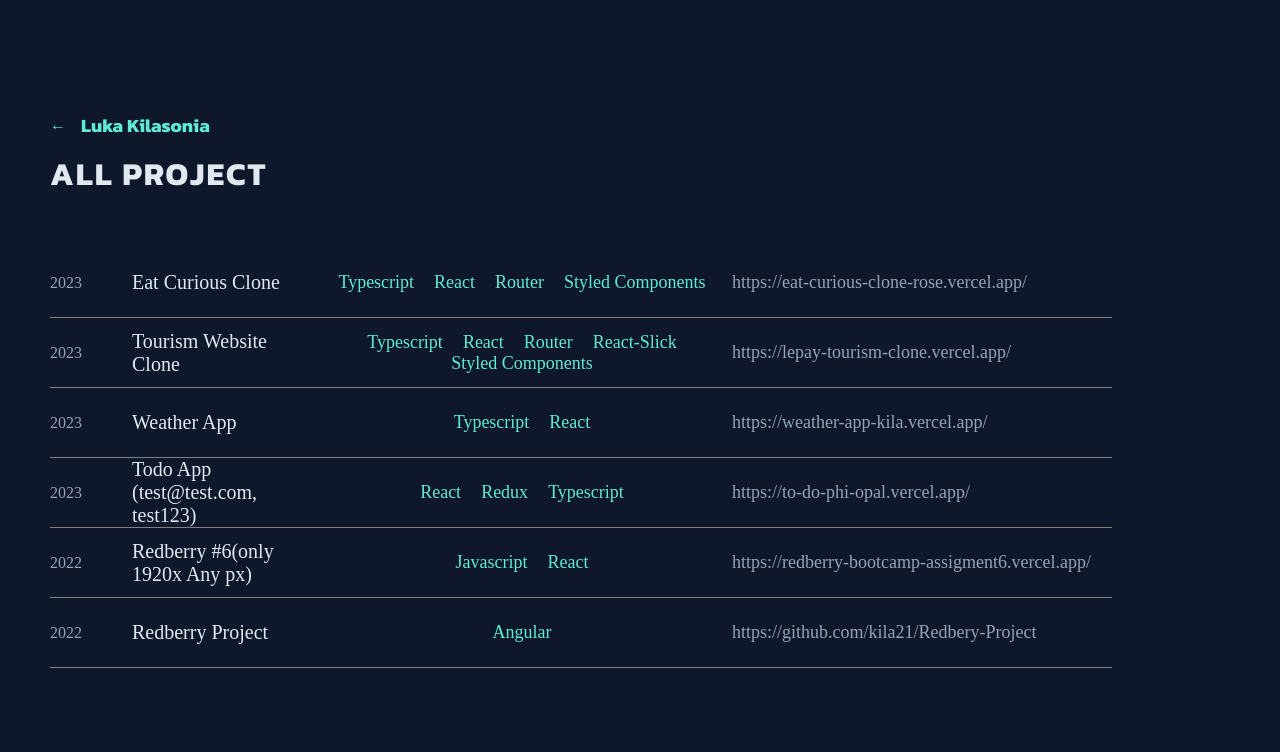
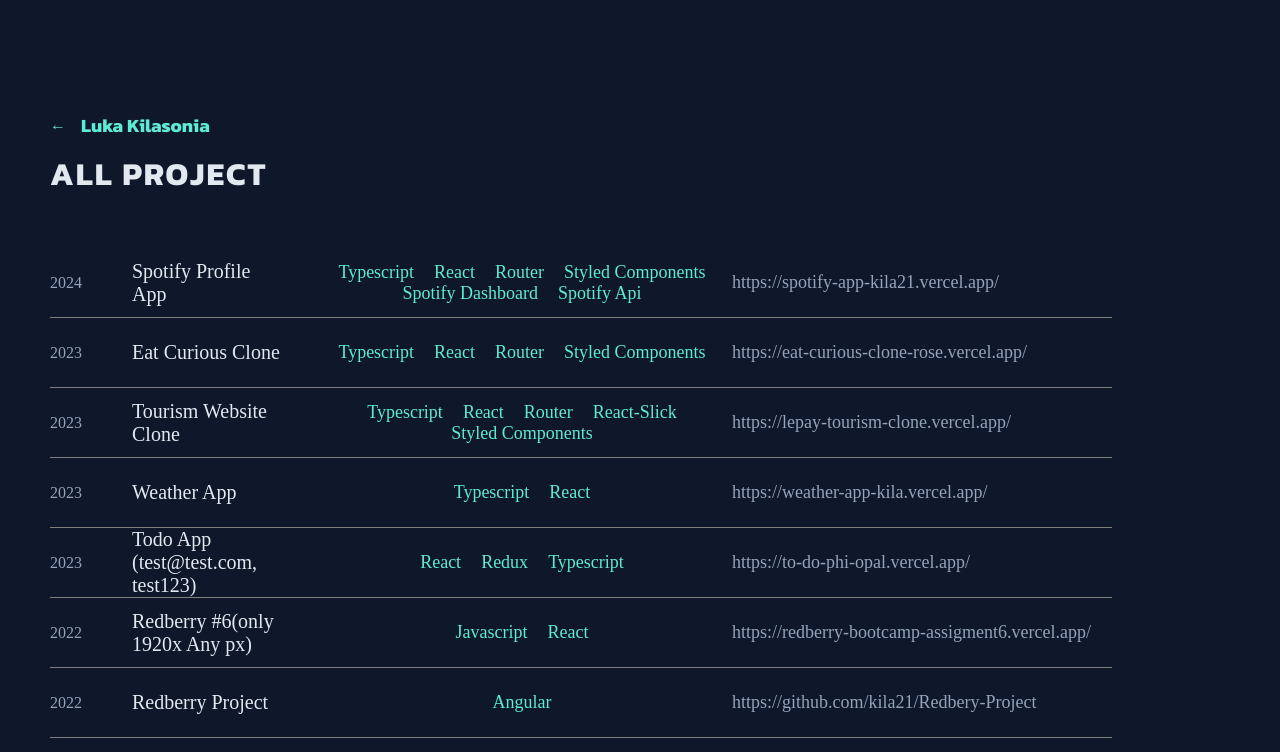
Before and after one commit to kila21/portfolio, a React (Vite) app: page /projects in a window 1280 px wide. Shown: the top 752 px of the page. Built offline with nearby package versions, Linux system fonts and the light colour scheme; a web font is replaced by a local one.

Commit message:
add spotify to full projects page

```diff
--- a/src/components/FullProjectsPage/FullProjectsPage.tsx
+++ b/src/components/FullProjectsPage/FullProjectsPage.tsx
@@ -11,6 +11,20 @@
       <FullProjectsTitle>All Project</FullProjectsTitle>
 
       <FullProjectsContainer>
+        <FullProjectsItem
+          date={2024}
+          link="https://spotify-app-kila21.vercel.app/"
+          project="Spotify Profile App"
+          tools={[
+            "typescript",
+            "react",
+            "router",
+            "styled components",
+            "spotify dashboard",
+            "spotify api",
+          ]}
+        ></FullProjectsItem>
+
         <FullProjectsItem
           date={2023}
           link="https://eat-curious-clone-rose.vercel.app/"
```
